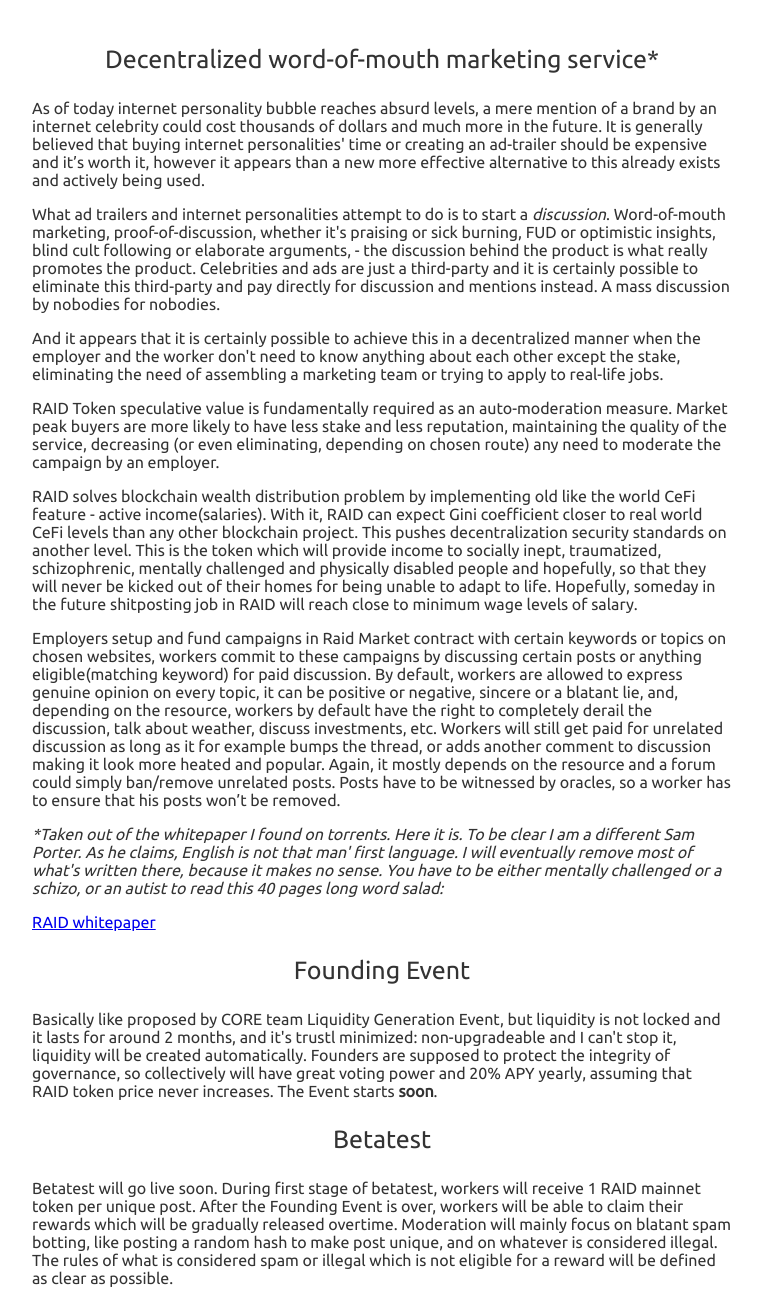
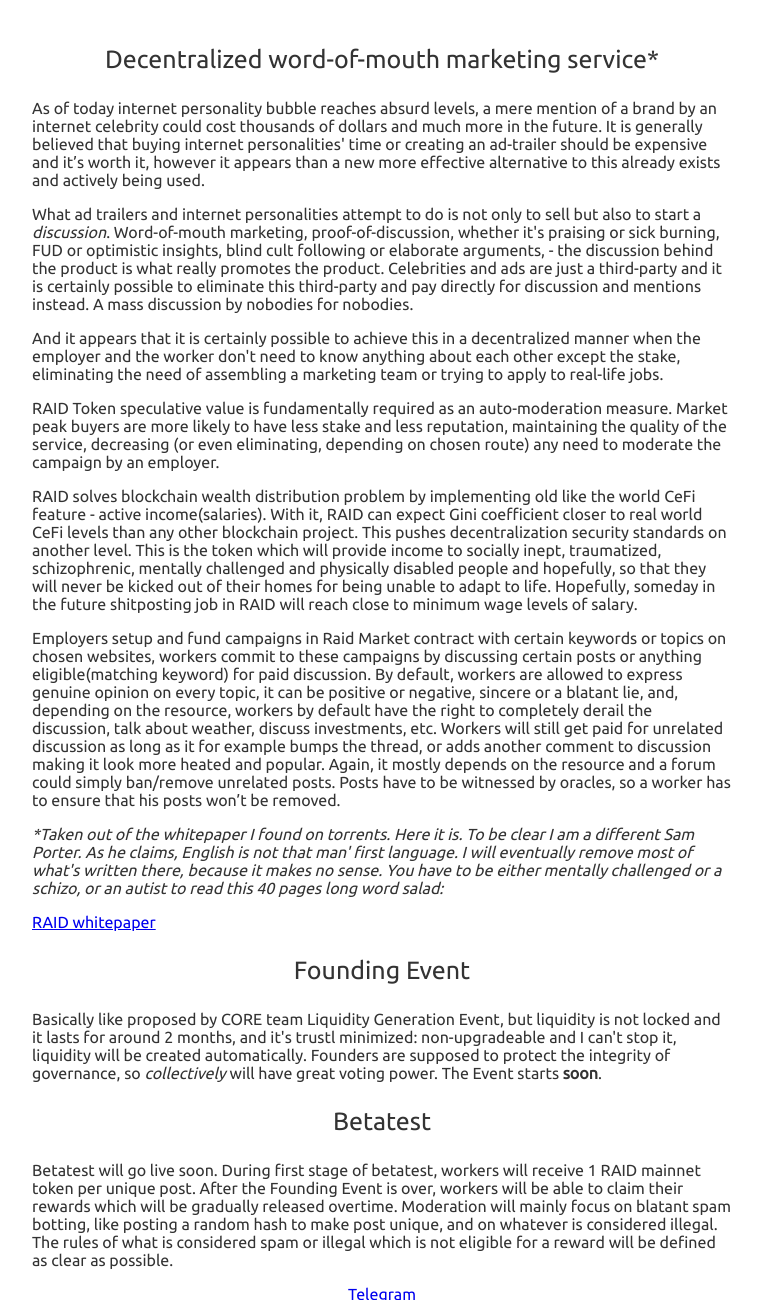
Before and after one commit to SamPorter1984/Aletheo, a plain HTML site: page Front-end by Sam Porter/index.html in a window 1280 px wide. Shown: the part 291-1591 px from the top of the page, without its empty margins (258-1020 px from the left). Drawn offline with Linux system fonts and the light colour scheme.

Commit message:
Update index.html

```diff
--- a/Front-end by Sam Porter/index.html
+++ b/Front-end by Sam Porter/index.html
@@ -14,7 +14,7 @@
   <div><p style="text-align: center;font-size: 25px;">Decentralized word-of-mouth marketing service*</p>
 
 <p>As of today internet personality bubble reaches absurd levels, a mere mention of a brand by an internet celebrity could cost thousands of dollars and much more in the future. It is generally believed that buying internet personalities' time or creating an ad-trailer should be expensive and it’s worth it, however it appears than a new more effective alternative to this already exists and actively being used.</p>
-<p>What ad trailers and internet personalities attempt to do is to start a <span style="font-style: italic;">discussion</span>. Word-of-mouth marketing, proof-of-discussion, whether it's praising or sick burning, FUD or optimistic insights, blind cult following or elaborate arguments, - the discussion behind the product is what really promotes the product. Celebrities and ads are just a third-party and it is certainly possible to eliminate this third-party and pay directly for discussion and mentions instead. A mass discussion by nobodies for nobodies.</p>
+<p>What ad trailers and internet personalities attempt to do is not only to sell but also to start a <span style="font-style: italic;">discussion</span>. Word-of-mouth marketing, proof-of-discussion, whether it's praising or sick burning, FUD or optimistic insights, blind cult following or elaborate arguments, - the discussion behind the product is what really promotes the product. Celebrities and ads are just a third-party and it is certainly possible to eliminate this third-party and pay directly for discussion and mentions instead. A mass discussion by nobodies for nobodies.</p>
 <p>And it appears that it is certainly possible to achieve this in a decentralized manner when the employer and the worker don't need to know anything about each other except the stake, eliminating the need of assembling a marketing team or trying to apply to real-life jobs.</p>
 <p>RAID Token speculative value is fundamentally required as an auto-moderation measure. Market peak buyers are more likely to have less stake and less reputation, maintaining the quality of the service, decreasing (or even eliminating, depending on chosen route) any need to moderate the campaign by an employer.</p>
 <p>RAID solves blockchain wealth distribution problem by implementing old like the world CeFi feature - active income(salaries). With it, RAID can expect Gini coefficient closer to real world CeFi levels than any other blockchain project. This pushes decentralization security standards on another level. This is the token which will provide income to socially inept, traumatized, schizophrenic, mentally challenged and physically disabled people and hopefully, so that they will never be kicked out of their homes for being unable to adapt to life. Hopefully, someday in the future shitposting job in RAID will reach close to minimum wage levels of salary.</p>
@@ -22,7 +22,7 @@
 
 <p style="font-style: italic;">*Taken out of the whitepaper I found on torrents. Here it is. To be clear I am a different Sam Porter. As he claims, English is not that man' first language. I will eventually remove most of what's written there, because it makes no sense. You have to be either mentally challenged or a schizo, or an autist to read this 40 pages long word salad: </p><span><a href="/RAID whitepaper.pdf" download>RAID whitepaper</a></span>
 <p style="text-align: center; font-size: 25px;">Founding Event</p>
-<p>Basically like proposed by CORE team Liquidity Generation Event, but liquidity is not locked and it lasts for around 2 months, and it's trustl minimized: non-upgradeable and I can't stop it, liquidity will be created automatically. Founders are supposed to protect the integrity of governance, so collectively will have great voting power and 20% APY yearly, assuming that RAID token price never increases. The Event starts <span style="font-weight: bold;">soon</span>.</p>
+<p>Basically like proposed by CORE team Liquidity Generation Event, but liquidity is not locked and it lasts for around 2 months, and it's trustl minimized: non-upgradeable and I can't stop it, liquidity will be created automatically. Founders are supposed to protect the integrity of governance, so <span style="font-style: italic;">collectively</span> will have great voting power. The Event starts <span style="font-weight: bold;">soon</span>.</p>
 <p style="text-align: center; font-size: 25px;">Betatest</p>
 <p>Betatest will go live soon. During first stage of betatest, workers will receive 1 RAID mainnet token per unique post. After the Founding Event is over, workers will be able to claim their rewards which will be gradually released overtime. Moderation will mainly focus on blatant spam botting, like posting a random hash to make post unique, and on whatever is considered illegal. The rules of what is considered spam or illegal which is not eligible for a reward will be defined as clear as possible.</p>
 <div style="text-align: center;">
```
